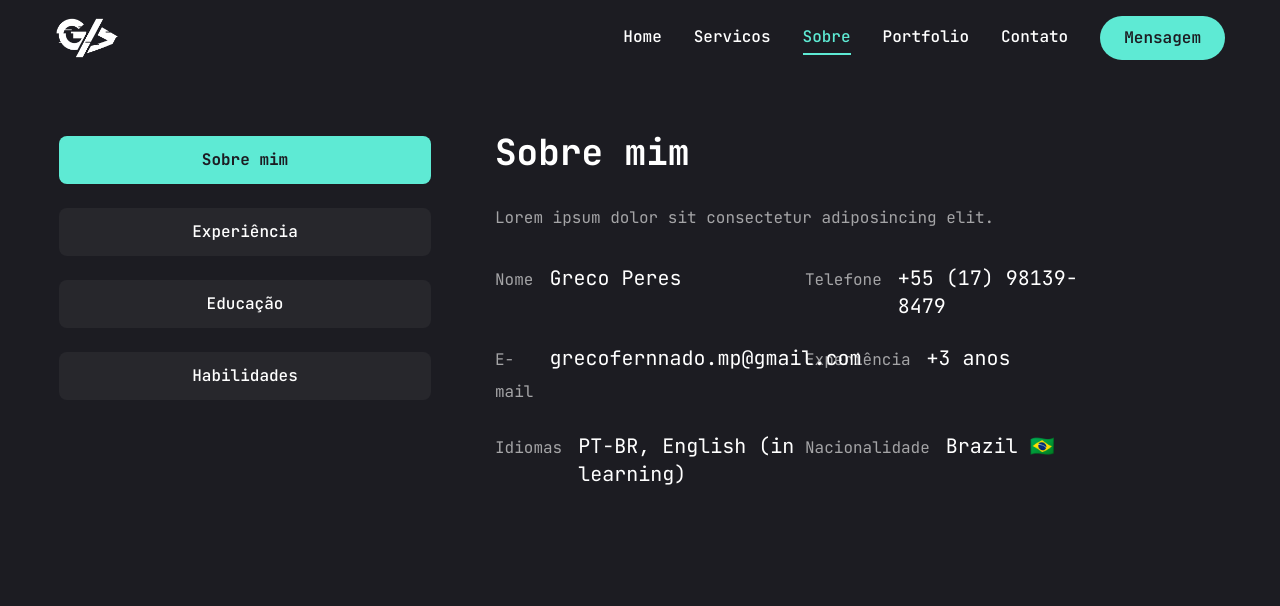
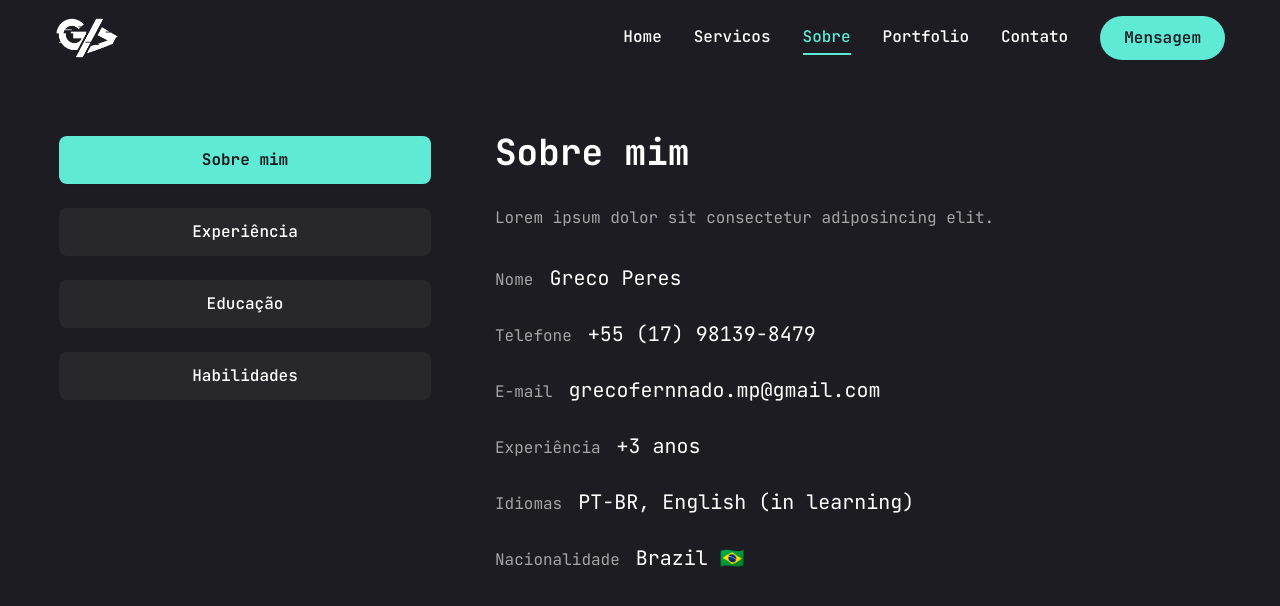
Before and after one commit to GrecoPeres/My-Portfolio, a Next.js app: page /sobre in a window 1280 px wide. Shown: the top 606 px of the page. Built offline with nearby package versions, Linux system fonts and the light colour scheme.

Commit message:
fix: I fixing the div grid in tabNavigator do About

```diff
--- a/app/sobre/page.jsx
+++ b/app/sobre/page.jsx
@@ -262,7 +262,7 @@
               <div className='flex flex-col gap-[30px]'>
                 <h3 className='text-4xl font-bold'>{about.titulo}</h3>
                 <p className='max-w-[600px] text-white/60 mx-auto xl:mx-0'>{about.descricao}</p>
-                <ul className='grid grid-cols-1 xl:grid-cols-2 gap-y-6 max-w-[620px] mx-auto xl:mx-0'>
+                <ul className='grid grid-cols-1 xl:grid-cols-1 gap-y-6 max-w-[620px] mx-auto xl:mx-0'>
                   {about.info.map((item, index) =>{
                     return (
                       <li key={index} className='flex item-center justify-center xl:justify-start gap-4'>
```
